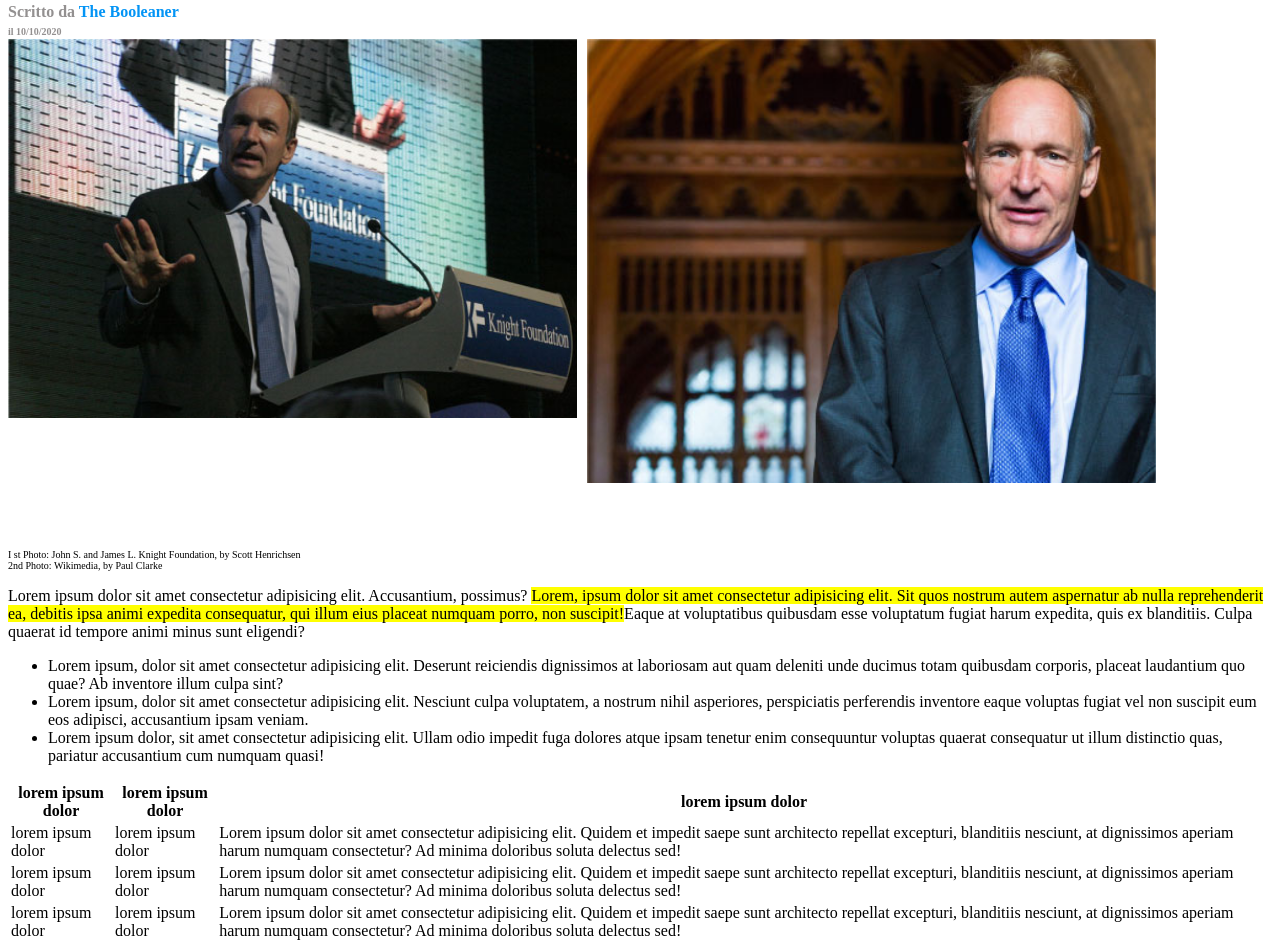
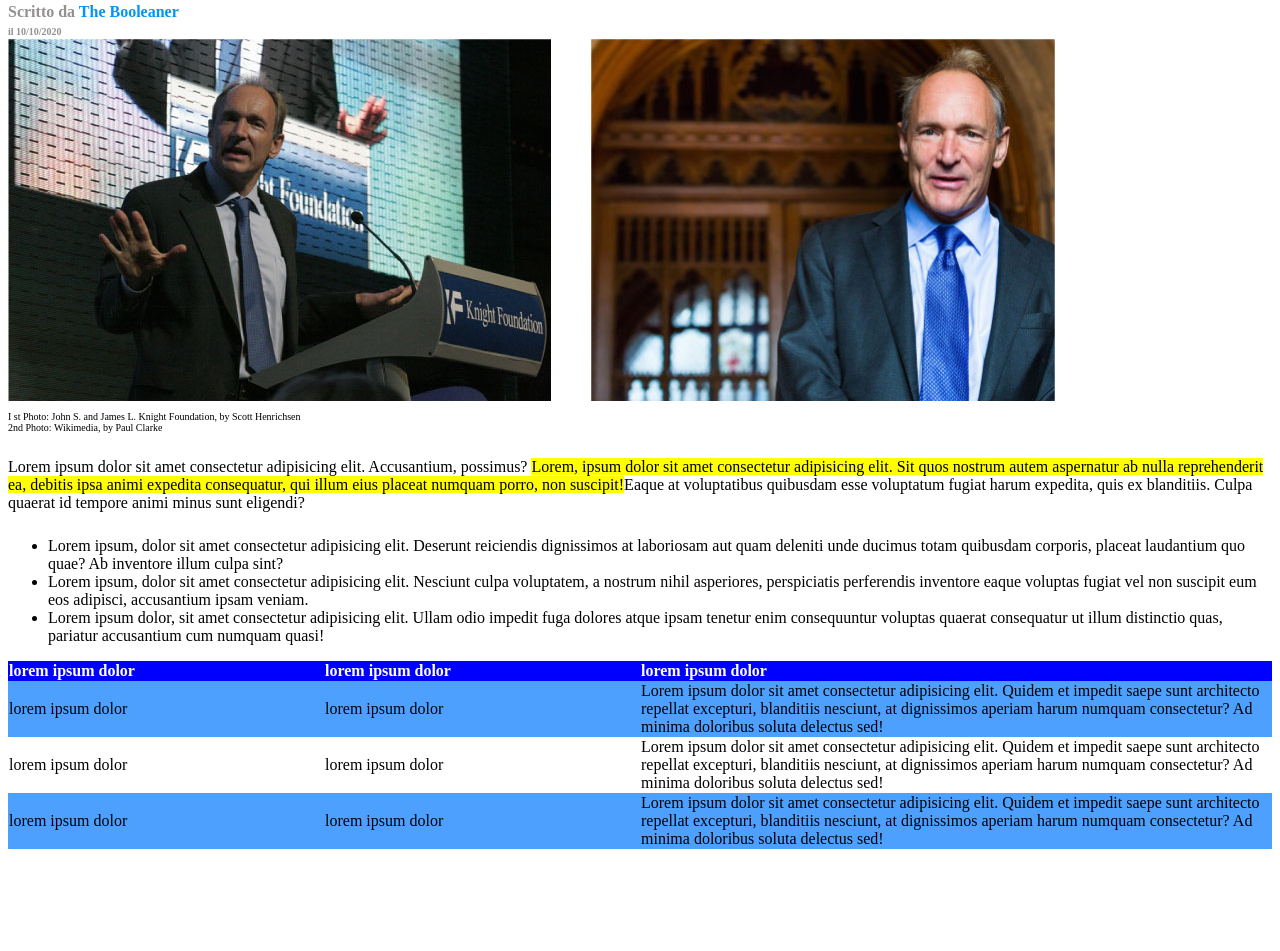
Before and after one commit to FedericoFinco/html-css-booleaner, a plain HTML site: page index.html in a window 1280 px wide. Shown: the part 229-1180 px from the top of the page. After the commit the page ends 1086 px from the top, so only its background shows below. Drawn offline with Linux system fonts and the light colour scheme.

Commit message:
(fix): altezza div container foto

```diff
--- a/css/style.css
+++ b/css/style.css
@@ -35,11 +35,11 @@ header {
 }
 
 .container-foto {
-    height: 500px;
-    display: flex;
+height: 362px;
 }
 
 /* le foto sono di rapporto diverse ma ho provato a farle mezze responsive per la dimesnione dello schermo senza che vadano a capo  */
+
 .foto1 {
     display: inline-block;
     background-image: url(../img/tim-1.jpg);
@@ -58,3 +58,30 @@ header {
     height: 100%;
     background-repeat: no-repeat;
 }
+
+.paragrafo {
+    margin-top: 25px;
+    margin-bottom: 25px;
+}
+
+table {
+    width: 100%;
+    border-collapse: collapse;
+}
+
+thead {
+    background-color: blue;
+    color: white;
+}
+
+.row-25 {
+    width: 25%;
+}
+
+.colorrow {
+    background-color: #4ea0ff;
+}
+
+th {
+    text-align: left;
+}
```
